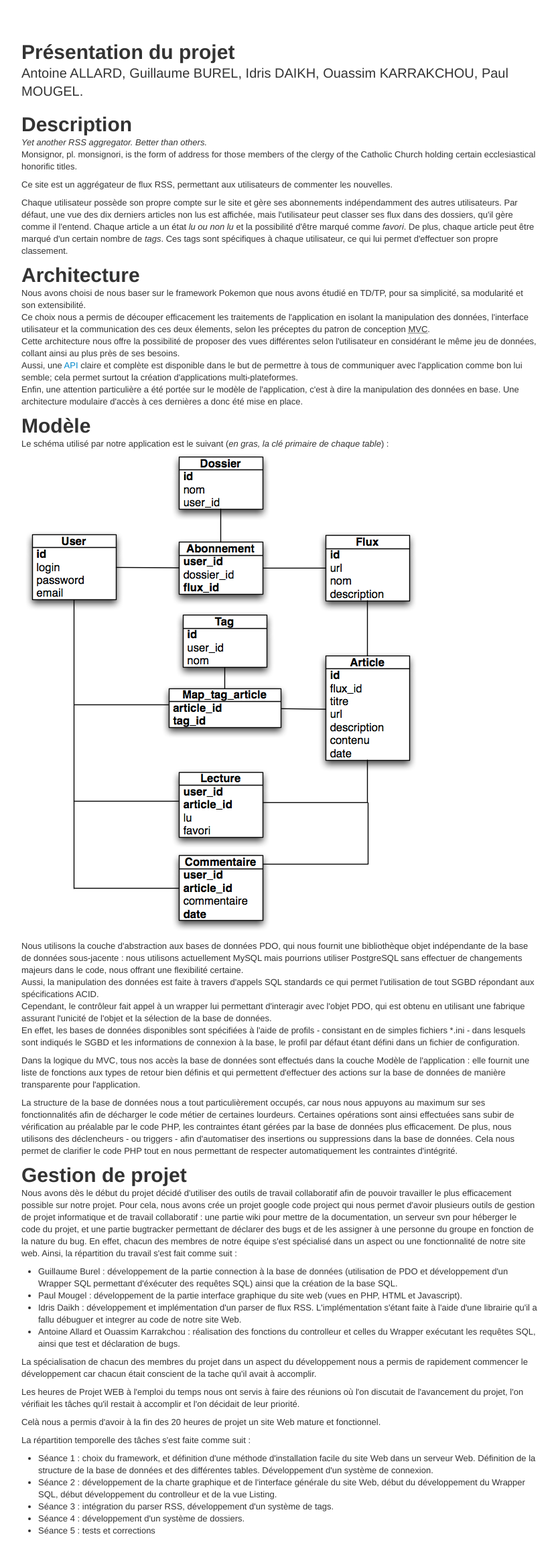
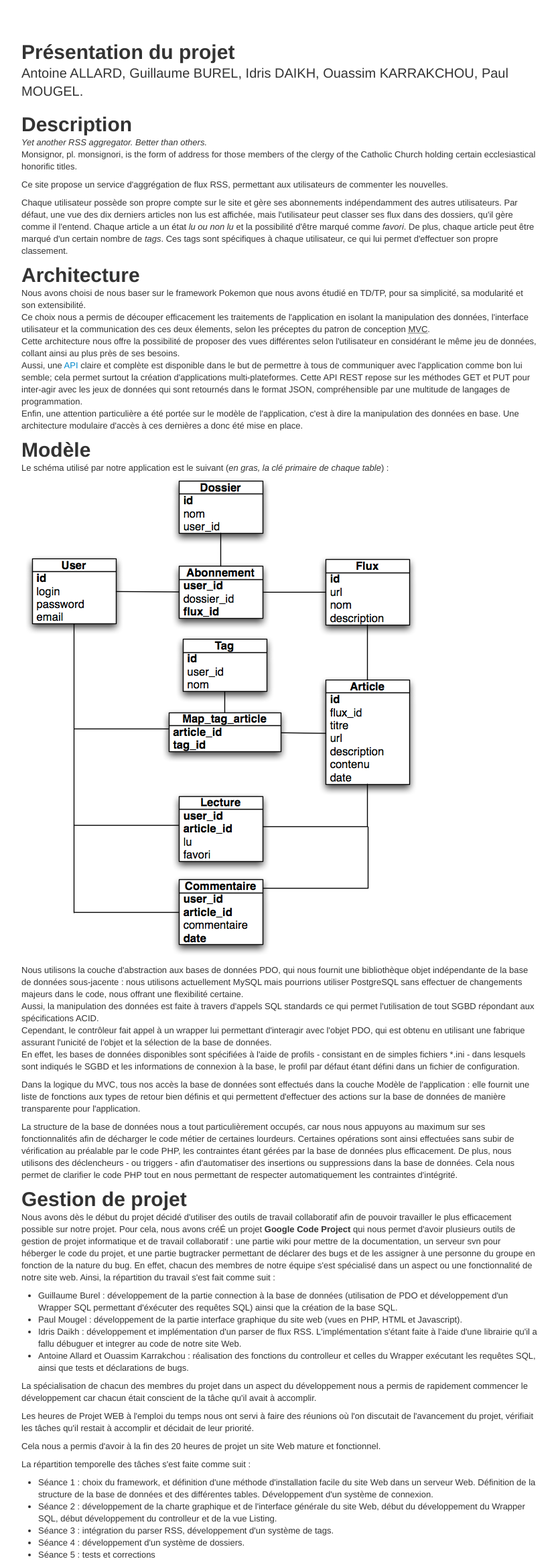
Before and after one commit to Yimgo/msgr, a PHP site: the page made by pokemon/app/views/rss/report.php in a window 1280 px wide. Shown: the whole page at 67% size, without its empty margins (223-1056 px from the left). Before the commit the page ends 2291 px from the top, so only its background shows below. Run offline with PHP 8.4, Linux system fonts and the light colour scheme; the template is opened without the code that fills it, so the values that code supplies are empty.

Commit message:
* pokemon/app/views/rss/report.php: typos from ouassim report; API section enhanced

```diff
--- a/pokemon/app/views/rss/report.php
+++ b/pokemon/app/views/rss/report.php
@@ -18,7 +18,7 @@
 				Monsignor, pl. monsignori, is the form of address for those members of the clergy of the Catholic Church holding certain ecclesiastical honorific titles.
 			</p>
 			<p>
-				Ce site est un aggrégateur de flux RSS, permettant aux utilisateurs de commenter les nouvelles.
+				Ce site propose un service d'aggrégation de flux RSS, permettant aux utilisateurs de commenter les nouvelles.
 			</p>
 			<p>
 				Chaque utilisateur possède son propre compte sur le site et gère ses abonnements indépendamment des autres utilisateurs.
@@ -31,7 +31,7 @@
 				Nous avons choisi de nous baser sur le framework Pokemon que nous avons étudié en TD/TP, pour sa simplicité, sa modularité et son extensibilité.<br />
 				Ce choix nous a permis de découper efficacement les traitements de l'application en isolant la manipulation des données, l'interface utilisateur et la communication des ces deux élements, selon les préceptes du patron de conception <acronym title="Modèle Vue Contrôleur">MVC</acronym>.<br />
 				Cette architecture nous offre la possibilité de proposer des vues différentes selon l'utilisateur en considérant le même jeu de données, collant ainsi au plus près de ses besoins.<br />
-				Aussi, une <a href="developers">API</a> claire et complète est disponible dans le but de permettre à tous de communiquer avec l'application comme bon lui semble; cela permet surtout la création d'applications multi-plateformes.<br />
+				Aussi, une <a href="developers">API</a> claire et complète est disponible dans le but de permettre à tous de communiquer avec l'application comme bon lui semble; cela permet surtout la création d'applications multi-plateformes. Cette API REST repose sur les méthodes GET et PUT pour inter-agir avec les jeux de données qui sont retournés dans le format JSON, compréhensible par une multitude de langages de programmation.<br />
 				Enfin, une attention particulière a été portée sur le modèle de l'application, c'est à dire la manipulation des données en base. Une architecture modulaire d'accès à ces dernières a donc été mise en place.
 			</p>
 
@@ -61,20 +61,20 @@
 
 			<h1>Gestion de projet</h1>
 			<p>
-				Nous avons dès le début du projet décidé d'utiliser des outils de travail collaboratif afin de pouvoir travailler le plus efficacement possible sur notre projet. Pour cela, nous avons crée un projet google code project qui nous permet d'avoir plusieurs outils de gestion de projet informatique et de travail collaboratif : une partie wiki pour mettre de la documentation, un serveur svn pour héberger le code du projet, et une partie bugtracker permettant de déclarer des bugs et de les assigner à une personne du groupe en fonction de la nature du bug. En effet, chacun des membres de notre équipe s'est spécialisé dans un aspect ou une fonctionnalité de notre site web. Ainsi, la répartition du travail s'est fait comme suit :
+				Nous avons dès le début du projet décidé d'utiliser des outils de travail collaboratif afin de pouvoir travailler le plus efficacement possible sur notre projet. Pour cela, nous avons créÉ un projet <strong>Google Code Project</strong> qui nous permet d'avoir plusieurs outils de gestion de projet informatique et de travail collaboratif : une partie wiki pour mettre de la documentation, un serveur svn pour héberger le code du projet, et une partie bugtracker permettant de déclarer des bugs et de les assigner à une personne du groupe en fonction de la nature du bug. En effet, chacun des membres de notre équipe s'est spécialisé dans un aspect ou une fonctionnalité de notre site web. Ainsi, la répartition du travail s'est fait comme suit :
 				<ul>
 					<li>Guillaume Burel : développement de la partie connection à la base de données (utilisation de PDO et développement d'un Wrapper SQL permettant d'éxécuter des requêtes SQL) ainsi que la création de la base SQL.</li>
 					<li>Paul Mougel : développement de la partie interface graphique du site web (vues en PHP, HTML et Javascript).</li>
 					<li>Idris Daikh : développement et implémentation d'un parser de flux RSS. L'implémentation s'étant faite à l'aide d'une librairie qu'il a fallu débuguer et integrer au code de notre site Web.</li>
-					<li>Antoine Allard et Ouassim Karrakchou : réalisation des fonctions du controlleur et celles du Wrapper exécutant les requêtes SQL, ainsi que test et déclaration de bugs.</li>
+					<li>Antoine Allard et Ouassim Karrakchou : réalisation des fonctions du controlleur et celles du Wrapper exécutant les requêtes SQL, ainsi que tests et déclarations de bugs.</li>
 				</ul>
-				La spécialisation de chacun des membres du projet dans un aspect du développement nous a permis de rapidement commencer le développement car chacun était conscient de la tache qu'il avait à accomplir.
+				La spécialisation de chacun des membres du projet dans un aspect du développement nous a permis de rapidement commencer le développement car chacun était conscient de la tâche qu'il avait à accomplir.
 			</p>
 			<p>
-				Les heures de Projet WEB à l'emploi du temps nous ont servis à faire des réunions où l'on discutait de l'avancement du projet,  l'on vérifiait les tâches qu'il restait à accomplir et l'on décidait de leur priorité.
+				Les heures de Projet WEB à l'emploi du temps nous ont servi à faire des réunions où l'on discutait de l'avancement du projet, vérifiait les tâches qu'il restait à accomplir et décidait de leur priorité.
 			</p>
 			<p>
-				Celà nous a permis d'avoir à la fin des 20 heures de projet un site Web mature et fonctionnel.
+				Cela nous a permis d'avoir à la fin des 20 heures de projet un site Web mature et fonctionnel.
 			</p>
 			<p>
 				La répartition temporelle des tâches s'est faite comme suit :
```
